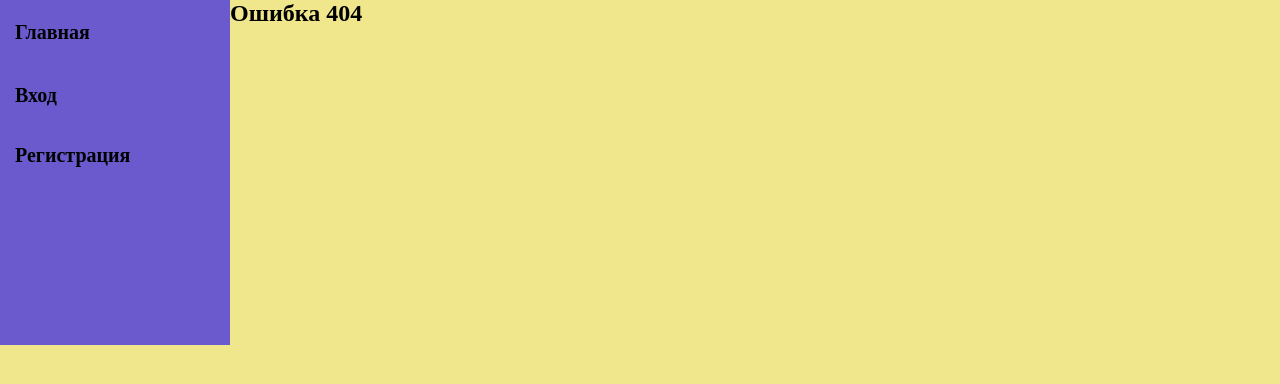
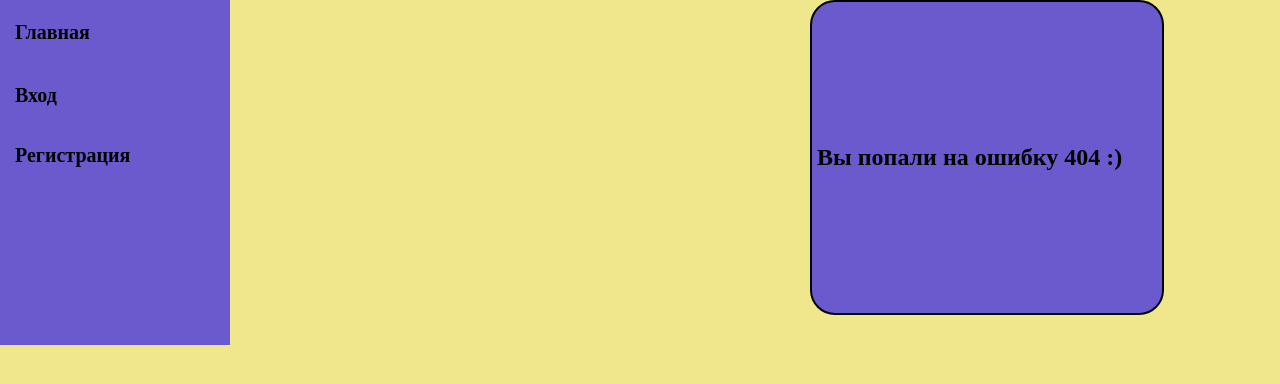
Before and after one commit to basstard04/abbreviator, a Flask app: page /404 in a window 1280 px wide. Shown: the top 384 px of the page. Run offline with Flask 3, Linux system fonts and the light colour scheme.

Commit message:
git commit -m "4"

```diff
--- a/db.py
+++ b/db.py
@@ -29,7 +29,7 @@ primary key ("id" AUTOINCREMENT)
 );''')
 connect.commit()
 
-#регистрация
+#Регистрация
 def registration(login,password):
     cursor.execute('''INSERT INTO
         users (login,password)
--- a/main.py
+++ b/main.py
@@ -9,7 +9,7 @@ app.config['JWT_SECRET_KEY'] = 'super-secret'
 
 if len(take_accesses()) == 0:
     i = 0
-    accesses = [["public","публичный"],["general","общий"],["private","приватный"]]
+    accesses = [["public","Публичный"],["general","Общий"],["private","Приват"]]
     while i < len(accesses):
         add_accesses(accesses[i][0],accesses[i][1])
         i = i + 1
@@ -32,7 +32,7 @@ def index():
                         short_link = hosthref + "host/" + pseudonym
                         add_link(long_link, pseudonym, accesses, session['user'])
                     else:
-                        massage = 'Данный псевдоним занят'
+                        massage = 'Этот псевдоним уже занят'
                 else:
                     user_short_link = hashlib.md5(long_link.encode()).hexdigest()[:random.randint(8, 12)]
                     short_link = hosthref + "host/" + user_short_link
@@ -46,7 +46,7 @@ def index():
                     short_link = hosthref + "host/" + pseudonym
                     add_link(long_link, pseudonym, accesses, None)
                 else:
-                    massage = 'Данный псевдоним занят'
+                    massage = 'Этот псевдоним уже занят'
             else:
                 user_short_link = hashlib.md5(long_link.encode()).hexdigest()[:random.randint(8, 12)]
                 short_link = hosthref + "host/" + user_short_link
@@ -67,11 +67,11 @@ def auth():
                     session['user'] = auth_user
                     return redirect('/profile')
                 else:
-                    massage = 'Неверный пароль'
+                    massage = 'Вы ввели неверный пароль'
             else:
-                massage = 'Такой пользователя нет'
+                massage = 'Такого пользователя нет'
         else:
-            massage = 'Неверный логин или пароль'
+            massage = 'Вы ввели неверный логин или пароль'
 
     return render_template("auth.html", massage=massage)
 
@@ -90,9 +90,9 @@ def reg():
                 session['user'] = auth_user
                 return redirect('/profile')
             else:
-                massage = 'Такой пользователь уже зарегестрирован'
+                massage = 'Такой пользователь уже есть'
         else:
-            massage = 'Неверный логин или пароль'
+            massage = 'Вы ввели неверный логин или пароль'
 
     return render_template("registr.html", massage=massage)
 
@@ -114,7 +114,7 @@ def profile():
                 return redirect('/profile')
             else:
                 if len(take_pseudonym(short)) > 0:
-                    massage = 'Данный псевдоним занят'
+                    massage = 'Этот псевдоним уже занят'
                 else:
                     update_link(long, short, access, session['user'])
                     return redirect('/profile')
--- a/templates/404.html
+++ b/templates/404.html
@@ -3,7 +3,7 @@
 {% block title %}404{% endblock %}
 
 {% block content %}
-
-<h2>Ошибка 404</h2>
-
+    <div class="div_error">
+        <h2>Вы попали на ошибку 404 :)</h2>
+    </div>
 {% endblock %}
--- a/templates/auth.html
+++ b/templates/auth.html
@@ -7,9 +7,9 @@
       <div class="div_auth div_user">
         <form class="form_auth form" method="post">
           <h2>Вход</h2>
-          <input class="form_input" type="text" name="login" placeholder="Логин">
-          <input class="form_input" type="password" name="password" placeholder="Пароль">
-          <a class="a" href="/reg">Зарегестрироваться</a>
+          <input class="form_input" type="text" name="login" placeholder="Введите свой логин">
+          <input class="form_input" type="password" name="password" placeholder="Введите свой пароль">
+          <a class="a" href="/reg">Нет профиля? Зарегистрируйтесь</a>
           <p class="error">{{massage}}</p>
           <button class="form_auth_btn">Войти</button>
         </form>
--- a/templates/registr.html
+++ b/templates/registr.html
@@ -7,10 +7,10 @@
       <div class="div_reg">
         <form class="form_reg form" method="post">
           <h2>Регистрация</h2>
-          <input class="form_input" type="text" name="login" placeholder="Логин">
-          <input class="form_input" type="password" name="password" placeholder="Пароль">
+          <input class="form_input" type="text" name="login" placeholder="Придумайте логин">
+          <input class="form_input" type="password" name="password" placeholder="Придумайте пароль">
           <input class="form_input" type="password" name="confirm_password" placeholder="Подтвердите пароль">
-          <a class="a" href="/auth">Войти</a>
+          <a class="a" href="/auth">Уже есть профиль? Войдите</a>
           <p class="error">{{massage}}</p>
           <button class="form_reg_btn">Зарегестрироваться</button>
         </form>
--- a/templates/report.html
+++ b/templates/report.html
@@ -4,6 +4,7 @@
 
 {% block content %}
 
-<h2>Доступ к этой ссылки закрыт</h2>
-
+    <div class="div_error">
+        <h2>Доступ к этой ссылки закрыт</h2>
+    </div>
 {% endblock %}
--- a/templates/static/css/style.css
+++ b/templates/static/css/style.css
@@ -148,10 +148,26 @@ button,.form_reg_btn,.form_auth_btn{
    height: 33px;
 }
 
+.a{
+color: black;
+}
+
 .error{
    color: red;
 }
 
+.div_error{
+    display:grid;
+    background-color: #6A5ACD;
+   grid-template-columns: auto 1fr;
+   justify-content: center;
+   width: 340px;
+   padding: 5px;
+   align-items: center;
+   margin-left: 580px;
+   border-radius: 25px;
+   border: 2px black solid;
+}
 /*
 table{
 display: grid;
```
Also changed, not shown: templates/index.html (+6 -6 lines).
